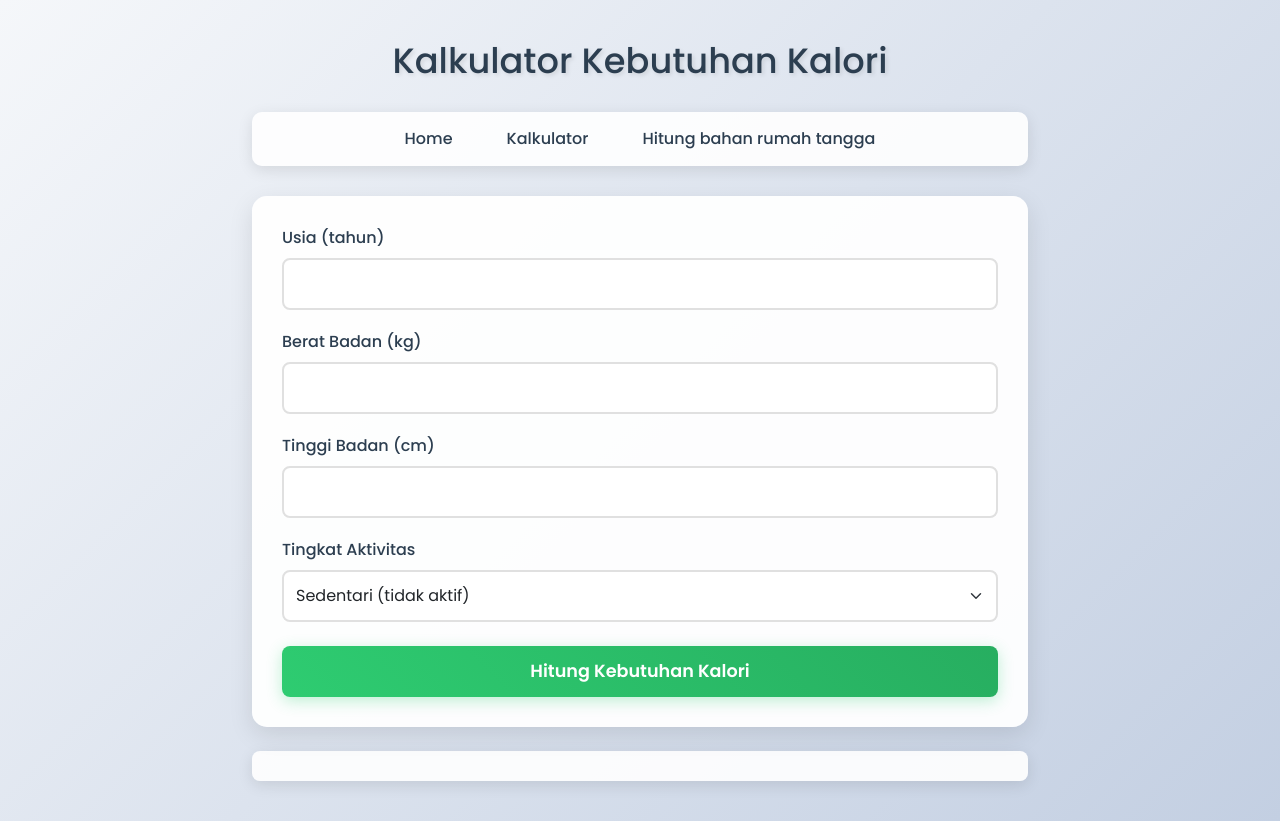
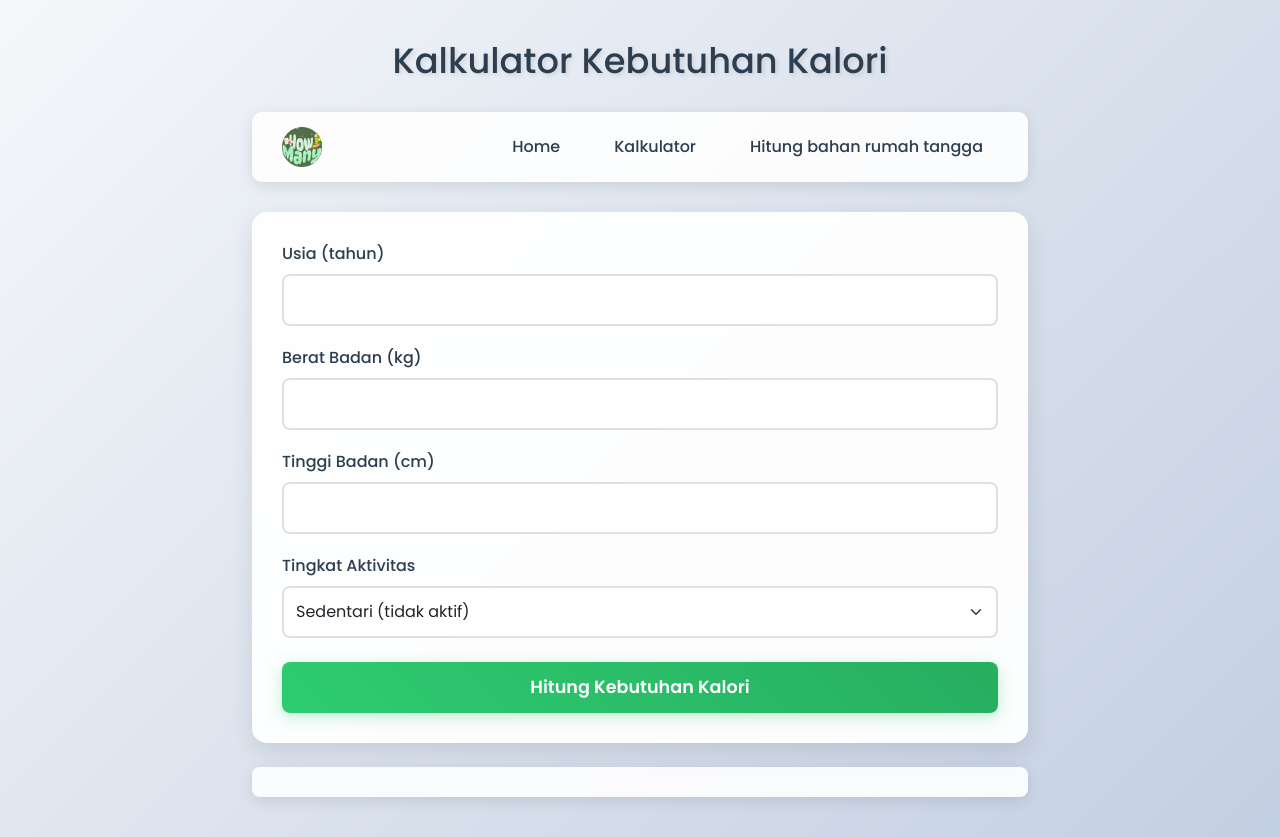
Before and after one commit to MuhReza2004/hitung-kalori, a plain HTML site: page calculator.html in a window 1280 px wide. Drawn offline with nearby package versions, Linux system fonts and the light colour scheme.

Commit message:
feat: add Logo

```diff
--- a/calculator.html
+++ b/calculator.html
@@ -17,9 +17,9 @@
   <body>
     <div class="container">
       <h1>Kalkulator Kebutuhan Kalori</h1>
-
       <nav class="navbar">
-        <ul class="nav justify-content-center w-100">
+        <img src="assets/logo.jpg" alt="Logo" class="logo" />
+        <ul class="nav">
           <li class="nav-item">
             <a href="index.html">Home</a>
           </li>
--- a/css/gram.css
+++ b/css/gram.css
@@ -19,11 +19,19 @@ h1 {
 }
 
 .nav-container {
+    display: flex;
+    align-items: center;
+    justify-content: center;
     background: rgba(255, 255, 255, 0.9);
     padding: 15px;
     border-radius: 10px;
     margin-bottom: 30px;
     box-shadow: 0 4px 15px rgba(0,0,0,0.1);
+}
+
+.logo {
+    height: 40px;
+    margin-right: 20px;
 }
 
 nav ul li a {
--- a/css/style.css
+++ b/css/style.css
@@ -27,11 +27,28 @@ body {
   }
 
   .navbar {
+    display: flex;
+    align-items: center;
+    justify-content: space-between;
     background: rgba(255, 255, 255, 0.9);
-    padding: 15px;
+    padding: 15px 30px;
     border-radius: 10px;
     margin-bottom: 30px;
     box-shadow: 0 4px 15px rgba(0, 0, 0, 0.1);
+  }
+
+  .logo {
+    height: 40px;
+  }
+
+  .nav {
+    margin: 0;
+  }
+
+  .navbar ul.nav {
+    justify-content: flex-end;
+    flex-grow: 1;
+    margin-left: 20px;
   }
 
   .navbar a {
```
Also changed, not shown: gram.html (+1 -0 lines), assets/logo.jpg (added).
